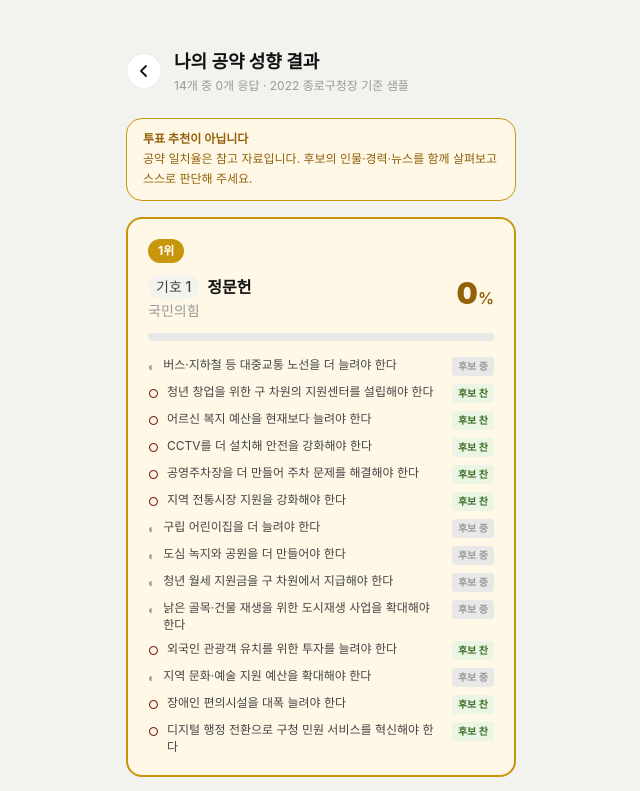
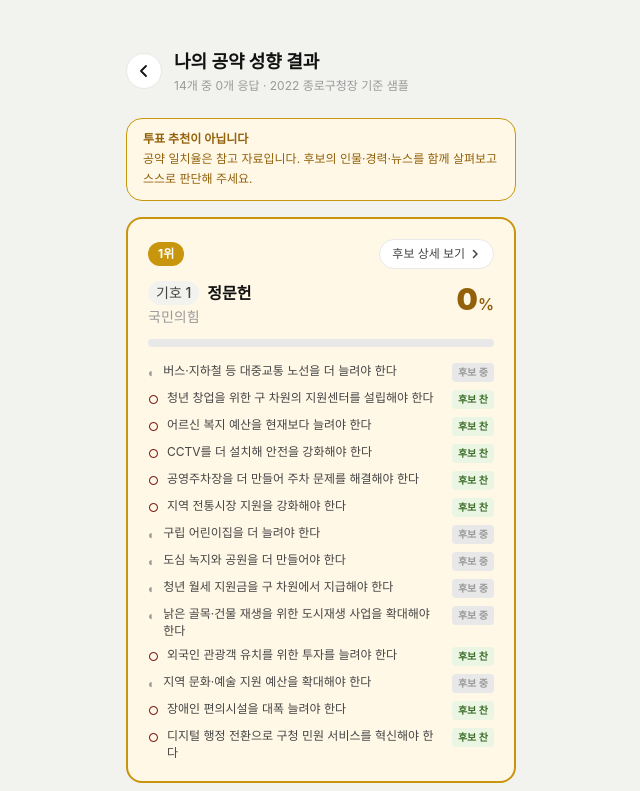
Before and after one commit to gandalee/suyo, a Next.js app: page /match/result in a window 1280 px wide. Shown: the top 791 px of the page, without its empty margins (319-959 px from the left). Built offline with nearby package versions, Linux system fonts and the light colour scheme; a web font is replaced by a local one.

Commit message:
fix: always show 후보 상세 보기 button on match result cards
샘플 데이터에 huboid가 없어 버튼이 숨겨지던 문제 수정.
huboid 없을 땐 2022 종로구청장 후보 목록으로 연결.

Co-Authored-By: Claude Sonnet 4.6 <noreply@anthropic.com>

```diff
--- a/app/match/result/page.tsx
+++ b/app/match/result/page.tsx
@@ -135,10 +135,13 @@ function ResultContent() {
                   </span>
                 )}
                 {!rank && <span />}
-                {/* 후보 상세 보기 링크 — huboid가 없으면 버튼 숨김 */}
-                {candidate.huboid && (
+                {/* 후보 상세 보기 */}
                 <button
-                    onClick={() => router.push(`/candidates/${candidate.huboid}`)}
+                  onClick={() =>
+                    candidate.huboid
+                      ? router.push(`/candidates/${candidate.huboid}`)
+                      : router.push(`/candidates?sido=서울특별시&sigungu=종로구&type=4&name=구·시·군의장`)
+                  }
                   className="text-xs px-3 py-1.5 rounded-full font-medium flex items-center gap-1"
                   style={{ background: "var(--white)", border: "1px solid var(--line2)", color: "var(--ink2)" }}
                 >
@@ -147,7 +150,6 @@ function ResultContent() {
                     <path d="M4.5 2.5L8 6L4.5 9.5" stroke="currentColor" strokeWidth="1.5" strokeLinecap="round" strokeLinejoin="round" />
                   </svg>
                 </button>
-                )}
               </div>
 
               <div className="flex items-start justify-between gap-3 mb-3">
```
Lines whose indentation alone changed are shown as unchanged.
